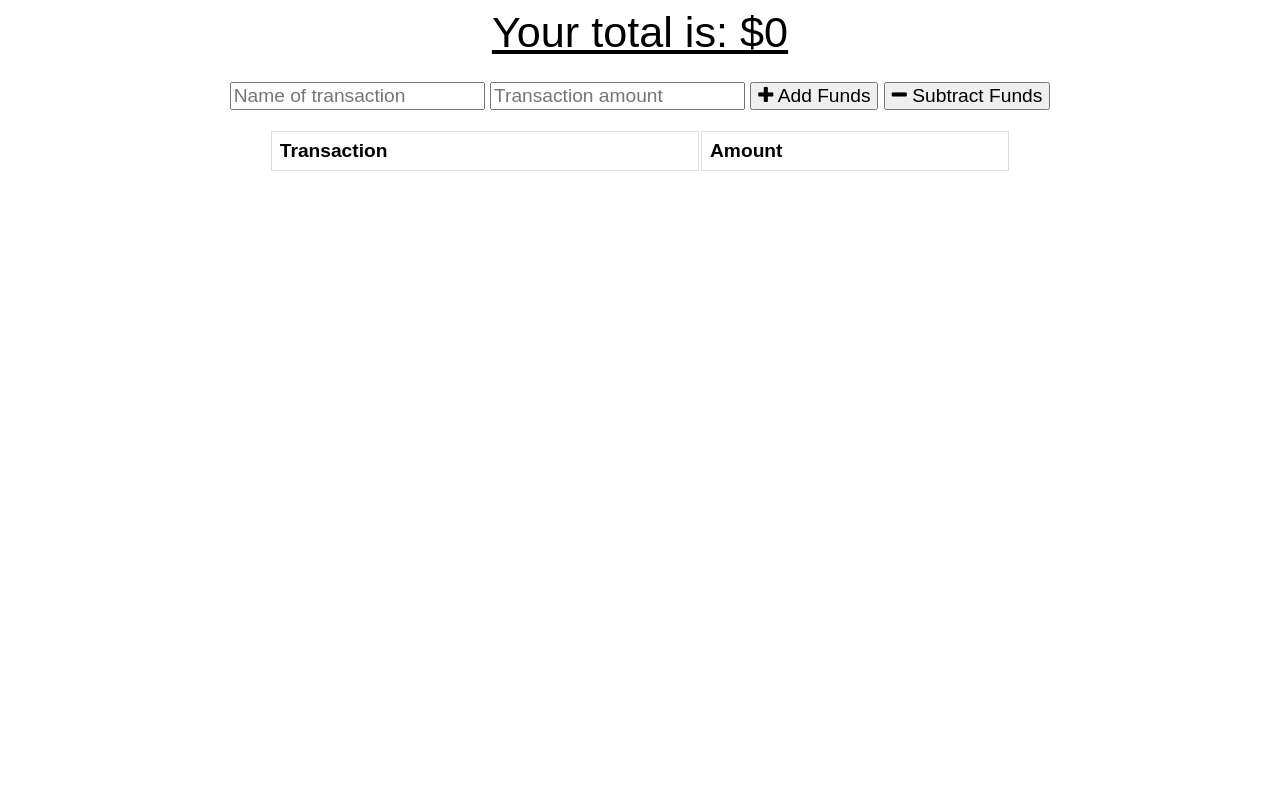
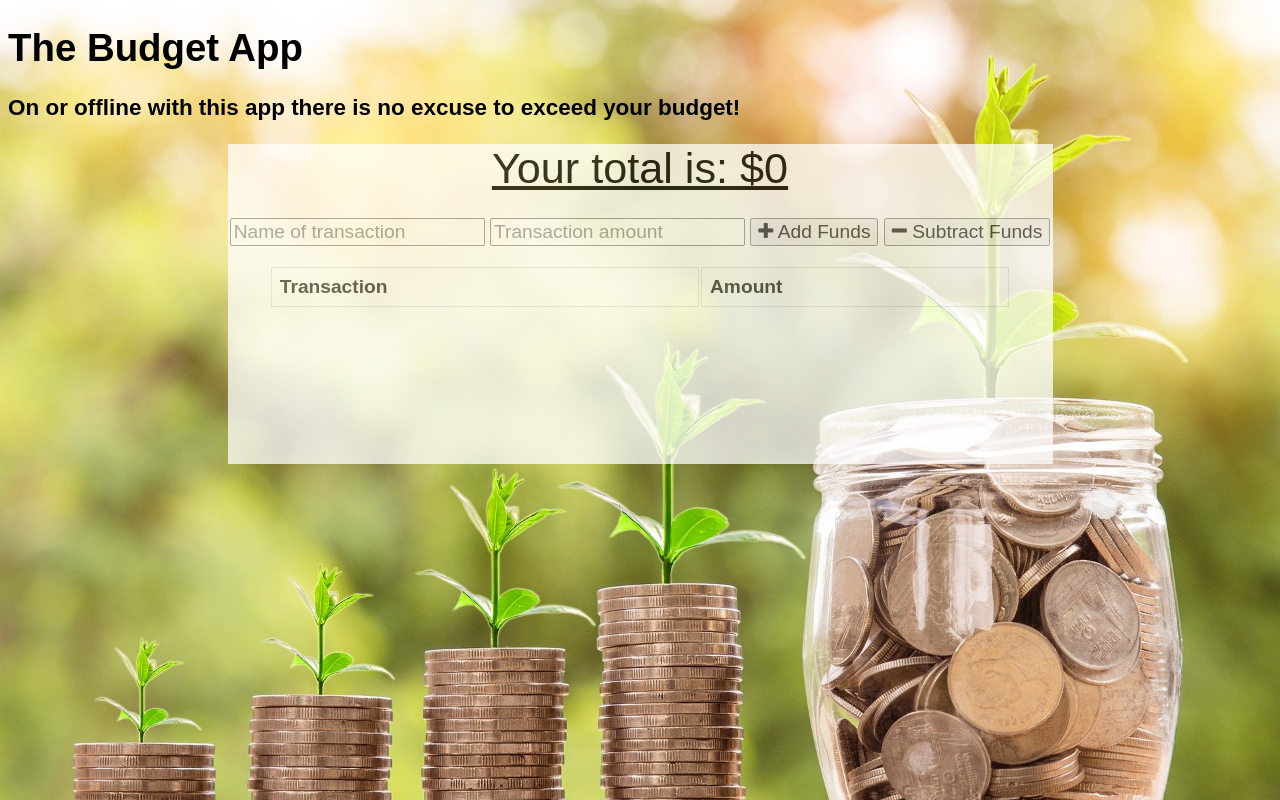
Before and after one commit to kmvanneste/No-Excuses-The-Budget-App, a website: page public/index.html in a window 1280 px wide. Drawn offline with nearby package versions, Linux system fonts and the light colour scheme; no server answers.

Commit message:
added background image

```diff
--- a/public/index.html
+++ b/public/index.html
@@ -9,10 +9,11 @@
   <link rel="stylesheet" href="https://stackpath.bootstrapcdn.com/font-awesome/4.7.0/css/font-awesome.min.css">
   <link rel="stylesheet" href="styles.css">
   <link rel="manifest" href="manifest.webmanifest" />
-
   <title>Budget Tracker</title>
 </head>
 <body>
+  <h1>The Budget App</h1>
+  <h3>On or offline with this app there is no excuse to exceed your budget!</h3>
   <div class="wrapper">
     <div class="total">
       <div class="total">Your total is: $<span id="total">0</span></div>
--- a/public/styles.css
+++ b/public/styles.css
@@ -1,6 +1,9 @@
 body {
   font-size: 120%;
   font-family: Arial;
+  background-image: url("./images/money.jpg");
+  background-size: cover;
+  background-repeat: no-repeat;
 }
 
 button, input {
@@ -30,6 +33,9 @@ tr:nth-child(even) {
   margin: 0 auto;
   max-width: 825px;
   text-align: center;
+  background-color: white;
+  opacity: .75;
+  color: black;
 }
 
 .total {
@@ -40,6 +46,9 @@ tr:nth-child(even) {
 .form {
   margin-top: 25px;
   width: 100%;
+  background-color: white;
+  opacity: .75;
+  color: black;
 }
 
 .transactions {
@@ -48,4 +57,7 @@ tr:nth-child(even) {
   overflow: auto;
   width: 90%;
   margin: 0 auto;
+  background-color: white;
+  opacity: .75;
+  color: black;
 }
```
Also changed, not shown: public/images/money.jpg (added).
